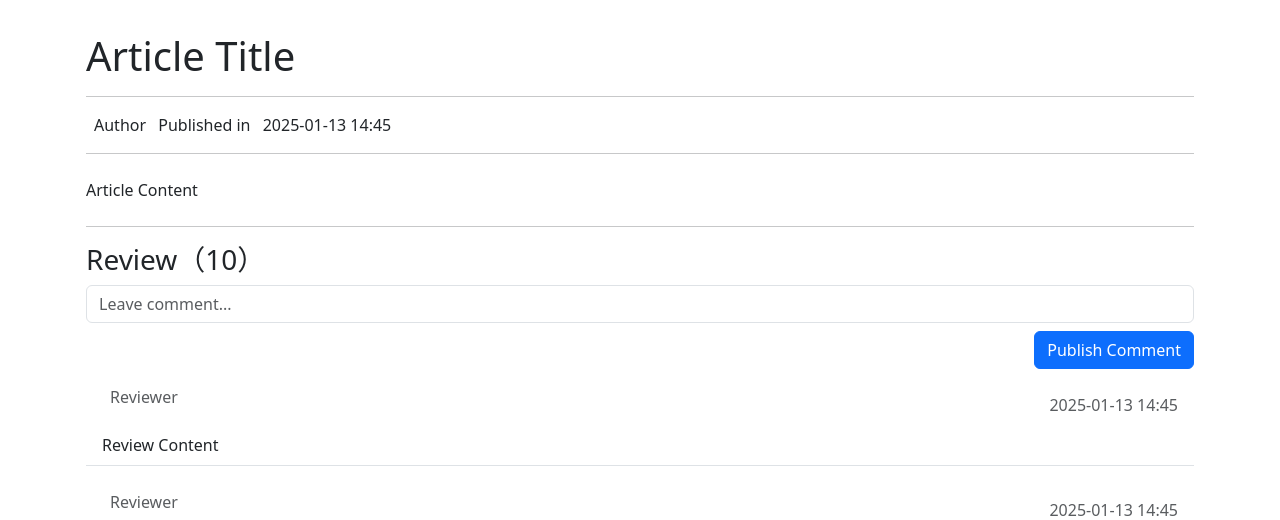
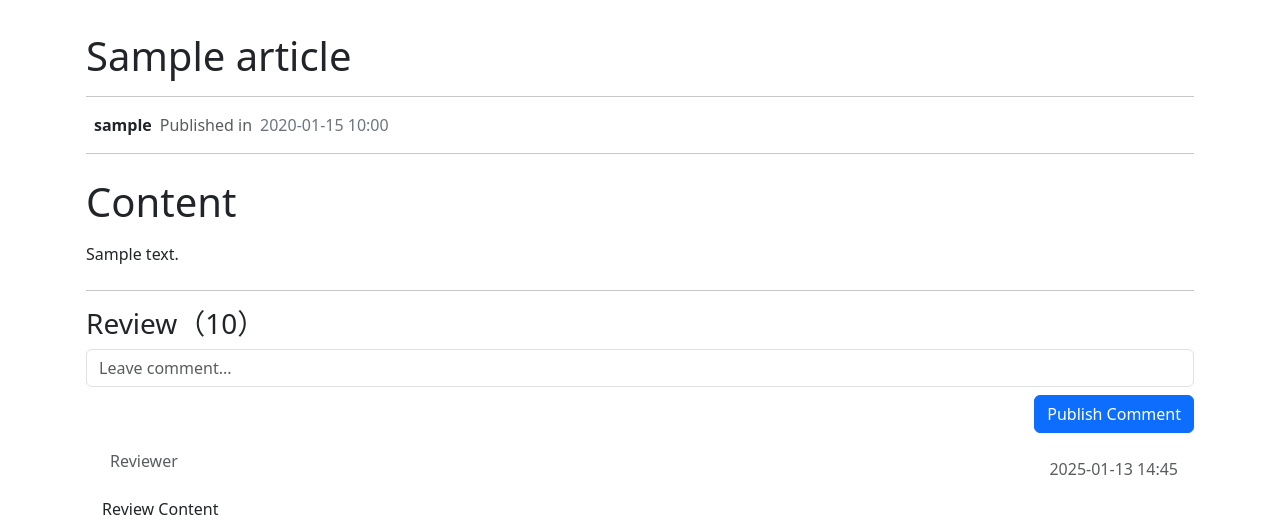
Before and after one commit to qew4476/Bigium-Social-Publishing-Platform, a Django app: page /article/1 in a window 1280 px wide. Shown: the part 92-612 px from the top of the page. Run offline with Django 5.2, Linux system fonts and the light colour scheme; tables that the repository leaves empty hold one stand-in row (values such as "Sample post").

Commit message:
feat: display article content

```diff
--- a/bigium_app/views.py
+++ b/bigium_app/views.py
@@ -18,7 +18,11 @@ def index(request):
 
 
 def article_content(request, article_id):
-    return render(request, template_name="article_content.html")
+    try:
+        article = Article.objects.get(pk=article_id)
+    except Exception as e:
+        article = None
+    return render(request, template_name="article_content.html", context={'article': article})
 
 @require_http_methods(['GET', 'POST'])
 @login_required(login_url=reverse_lazy("bigium_auth_app:login"))
--- a/templates/article_content.html
+++ b/templates/article_content.html
@@ -4,23 +4,25 @@
 
 {% block body %}
     <main class="container bg-white p-3 rounded">
-        <h1>Article Title</h1>
+        <h1>{{ article.title }}</h1>
         <hr>
-        <div class="mt-2">
-            <span class="ms-2">Author</span>
-            <span class="ms-2">Published in</span>
-            <span class="ms-2">2025-01-13 14:45</span>
+        <div class="mt-2 d-flex align-items-center">
+            <span class="ms-2 fw-bold">{{ article.author.username }}</span>
+            <span class="ms-2 text-muted">Published in</span>
+            <time class="ms-2 text-secondary"
+                  datetime="{{ article.publish_time }}">{{ article.publish_time | date:"Y-m-d h:i" }}</time>
         </div>
         <hr>
         <div class="py-2">
-            Article Content
+            <h1 class="mb-3">Content</h1>
+            {{ article.content|safe }}
         </div>
         <hr>
         <div class="mt-2">
             <h3>Review（10）</h3>
             <form action="" method="POST">
                 <div class="mt-2">
-                    <input type="text" class="form-control" name = "comment" placeholder="Leave comment...">
+                    <input type="text" class="form-control" name="comment" placeholder="Leave comment...">
                 </div>
                 <div class="text-end mt-2">
                     <button type="button" class="btn btn-primary">Publish Comment</button>
```
